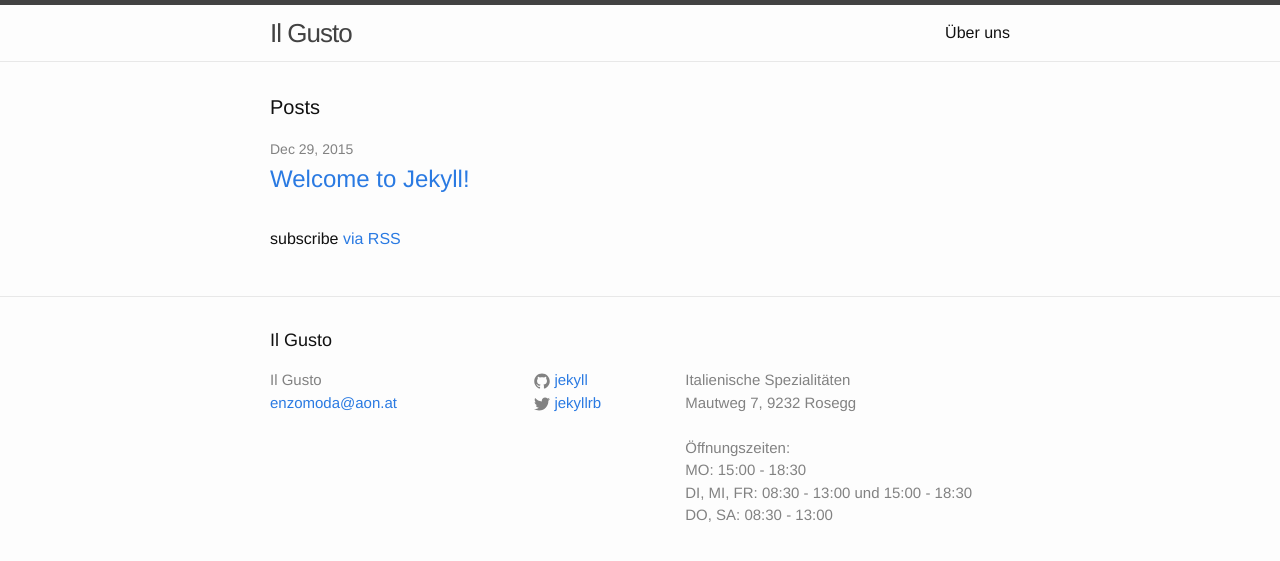
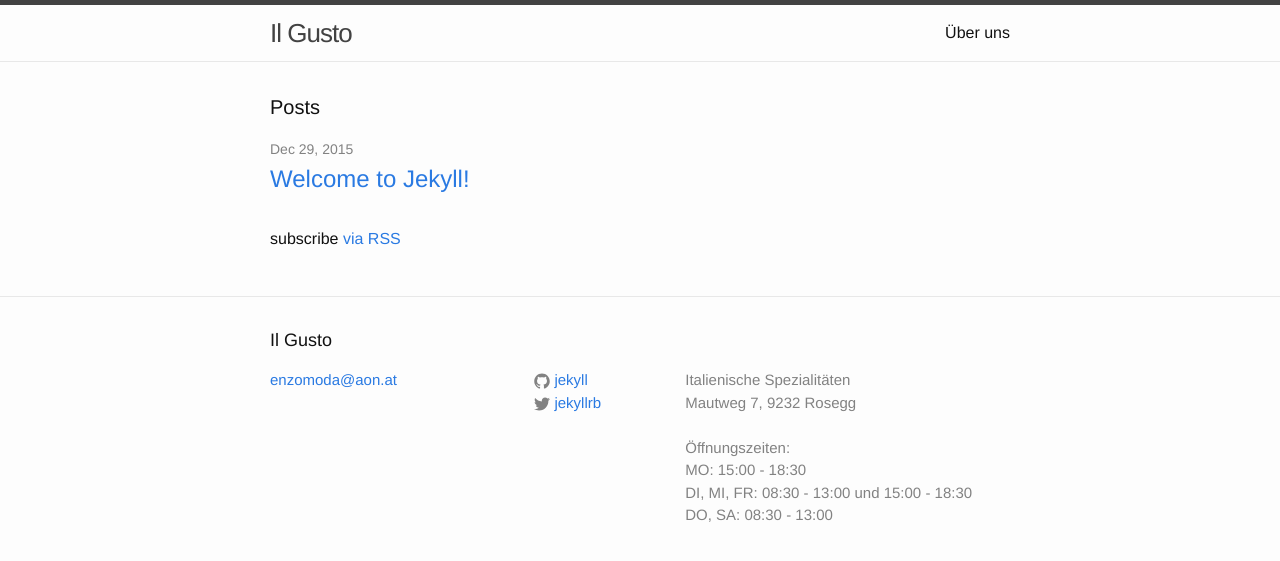
Before and after one commit to annakoe/il-gusto, a Jekyll site: the page built from index.html, in a window 1280 px wide. Shown: the top 561 px of the page. Built offline with Jekyll 4.4.1, drawn with Linux system fonts in a browser that asks for light colours.

Commit message:
formatting footer

```diff
--- a/_includes/footer.html
+++ b/_includes/footer.html
@@ -7,8 +7,9 @@
     <div class="footer-col-wrapper">
       <div class="footer-col  footer-col-1">
         <ul class="contact-list">
-          <li>{{ site.title }}</li>
+          <li>{{ site.phone }}</li>
           <li><a href="mailto:{{ site.email }}">{{ site.email }}</a></li>
+          <li>{{ site.uid }}</li>
         </ul>
       </div>
 
```
